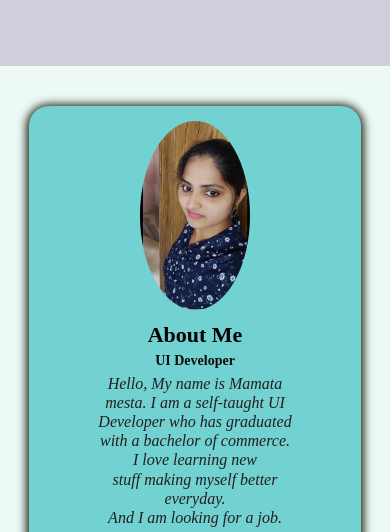
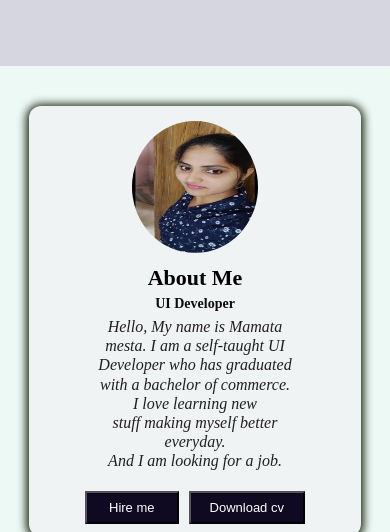
Before and after one commit to Mamatamesta/portfolio-design, a plain HTML site: page index.html in a window 390 px wide. Shown: the part 312-844 px from the top of the page. Drawn offline with nearby package versions, Linux system fonts and the light colour scheme; a web font is replaced by a local one.

Commit message:
css style

```diff
--- a/style.css
+++ b/style.css
@@ -38,7 +38,7 @@ header {
 .container-one {
 	width: 100%;
 	height: 560px;
-	background: #cfcfdb;
+	background: #d6d6e1;
 }
 .container-flex {
 	text-align: center;
@@ -234,7 +234,7 @@ header {
 }
 .information {
       text-align: center;
-      background: #72d1d1;
+      background: /*#becbcb*/ /*#dbdddd*/#f0f3f3;
  	width: 22%;
  	height: 420px;
  	margin: auto;
@@ -314,10 +314,10 @@ header {
 		width: 36%;
 	}
 	.profile {
-		width: 33%;
+		width: 45%;
 	}
 	.profile img {
-		height: auto;
+		height: 140px;
 	}
 	.btn-flex{
 		padding-top: 20px;
@@ -329,7 +329,15 @@ header {
           .information{
           	width: 85%;
           	margin-bottom: 20px;
+          	border-radius: 12px;
           }
+    .profile {
+		width: 38%;
+	}
+	.profile img {
+		height: 132px;
+	}
+
 
 }
 
```
